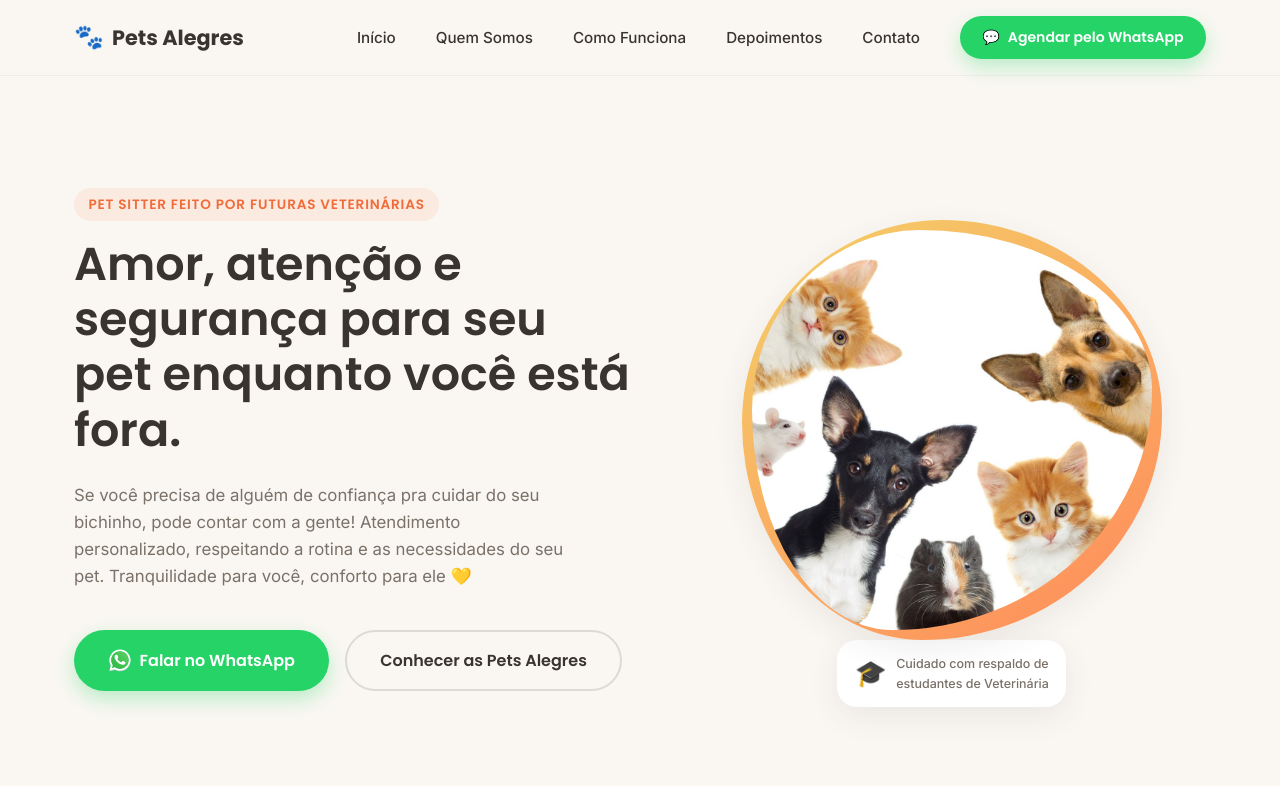
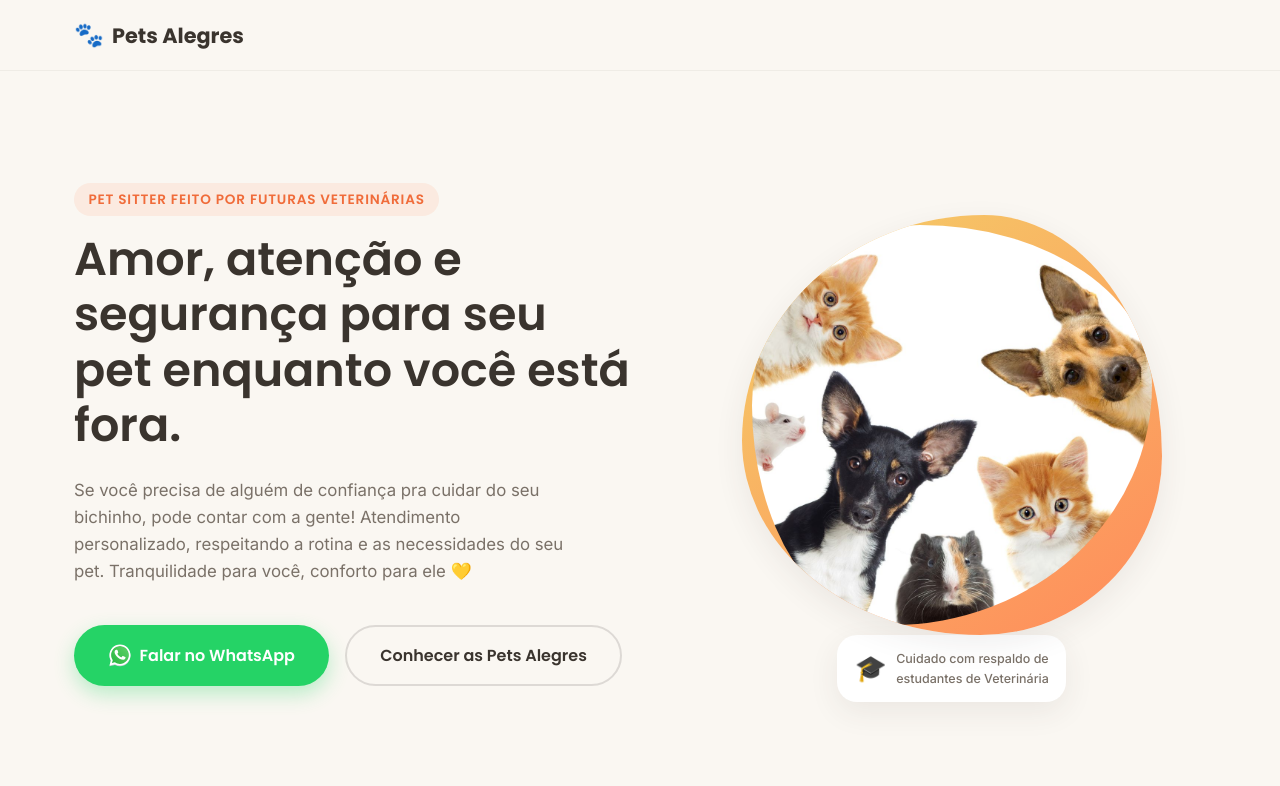
Before and after one commit to leandrocaronelanschi/landingPagePets4, a website: page index.html in a window 1280 px wide. Shown: the top 786 px of the page. Drawn offline with Linux system fonts and the light colour scheme; no server answers.

Commit message:
[feat] Comentando o trecho de codigo html do menu de navegação.

```diff
--- a/index.html
+++ b/index.html
@@ -31,7 +31,7 @@
         </a>
 
         <!-- Menu de navegação -->
-        <nav class="nav" id="nav">
+        <!-- <nav class="nav" id="nav">
           <ul class="nav__list">
             <li><a href="#inicio" class="nav__link">Início</a></li>
             <li><a href="#sobre" class="nav__link">Quem Somos</a></li>
@@ -47,7 +47,7 @@
           >
             <span aria-hidden="true">💬</span> Agendar pelo WhatsApp
           </a>
-        </nav>
+        </nav> -->
 
         <!-- Botão hambúrguer (mobile) -->
         <button
```
